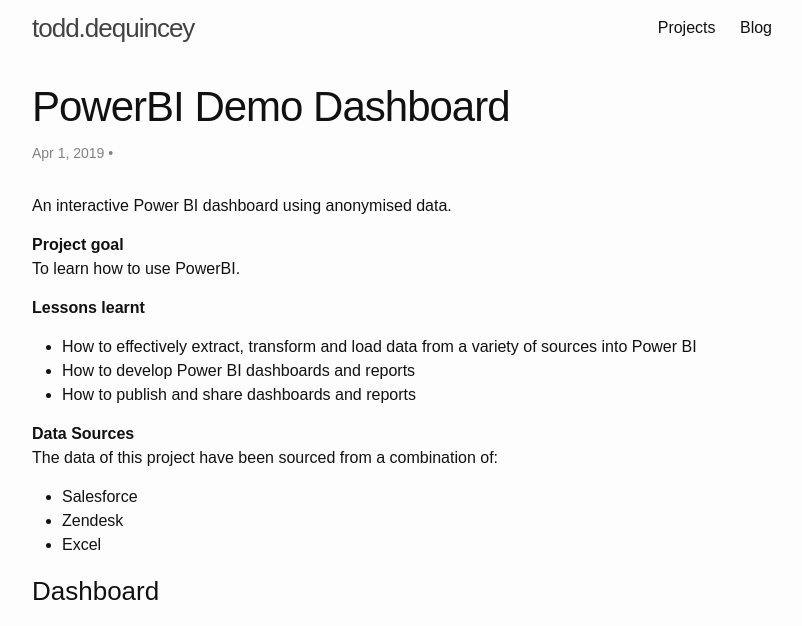
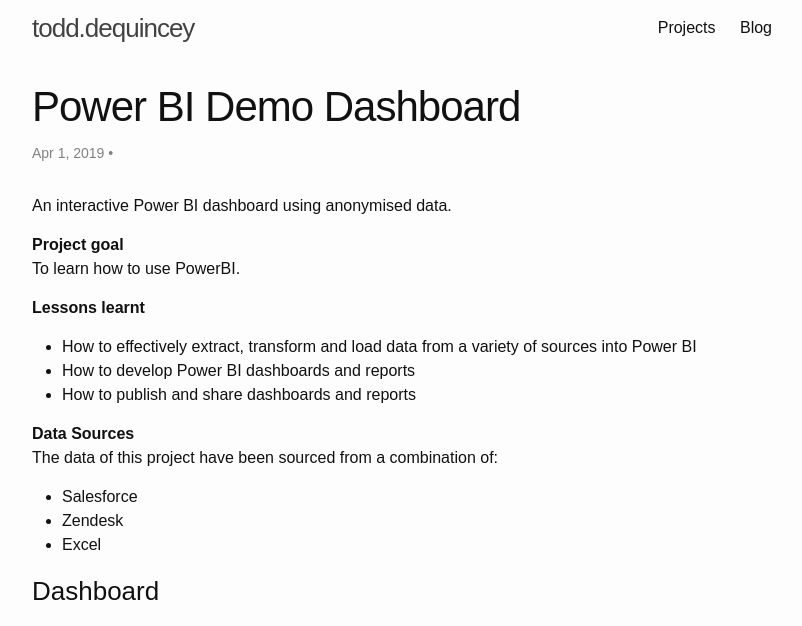
Before and after one commit to toddy86/dequincey.blog, a Jekyll site: the page built from _posts/2019-04-01-powerbi.md, in a window 1280 px wide, cut to the strip 0-626 px from the top of the page. Shown: the whole strip, without its empty margins (238-1040 px from the left). Built offline with Jekyll 4.4.1, drawn with Linux system fonts in a browser that asks for light colours.

Commit message:
Loading PowerBI post + typo in global warming

```diff
--- a/_posts/2019-04-01-powerbi.md
+++ b/_posts/2019-04-01-powerbi.md
@@ -1,6 +1,6 @@
 ---
 layout: post
-title: PowerBI Demo Dashboard
+title: Power BI Demo Dashboard
 categories: projects
 ---
 
```
